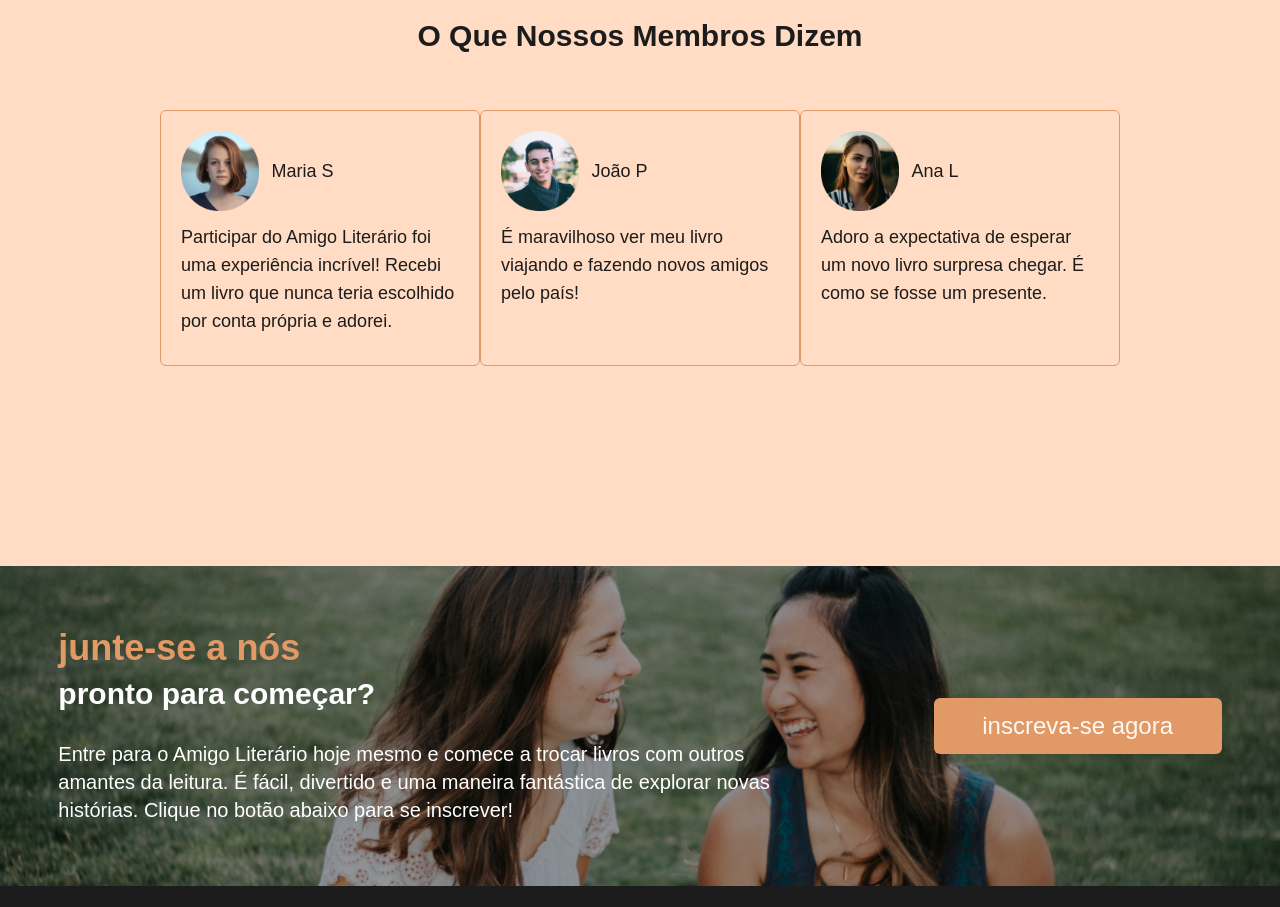
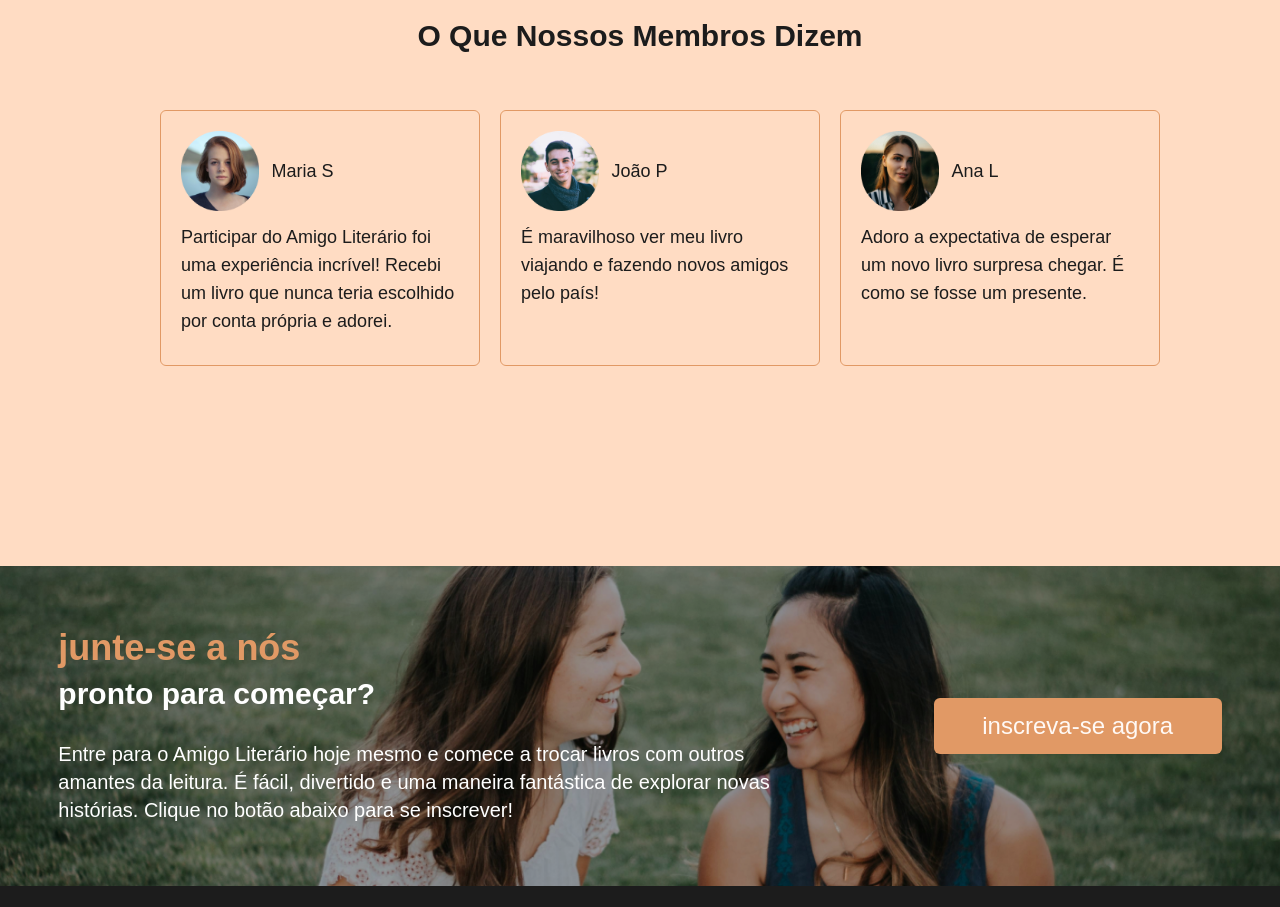
Before and after one commit to isamsm/amigo_literario, a React (Vite) app: page / in a window 1280 px wide. Shown: the part 3434-4341 px from the top of the page. Built offline with nearby package versions, Linux system fonts and the light colour scheme.

Commit message:
fix: espaçamento depoimentos

```diff
--- a/src/App.jsx
+++ b/src/App.jsx
@@ -199,7 +199,7 @@ function App() {
                 O Que Nossos Membros Dizem{' '}
               </h3>
             </div>
-            <div className="flex flex-col lg:flex-row lg:w-9/12 gap-5 lg:gap-0 lg:justify-around">
+            <div className="flex flex-col lg:flex-row lg:w-9/12 gap-5 lg:justify-around">
               <div>
                 <div className="border md:h-64 lg:h-64 p-5 w-80 border-orangePrimary rounded-md">
                   <div className="flex items-center gap-3">
```
